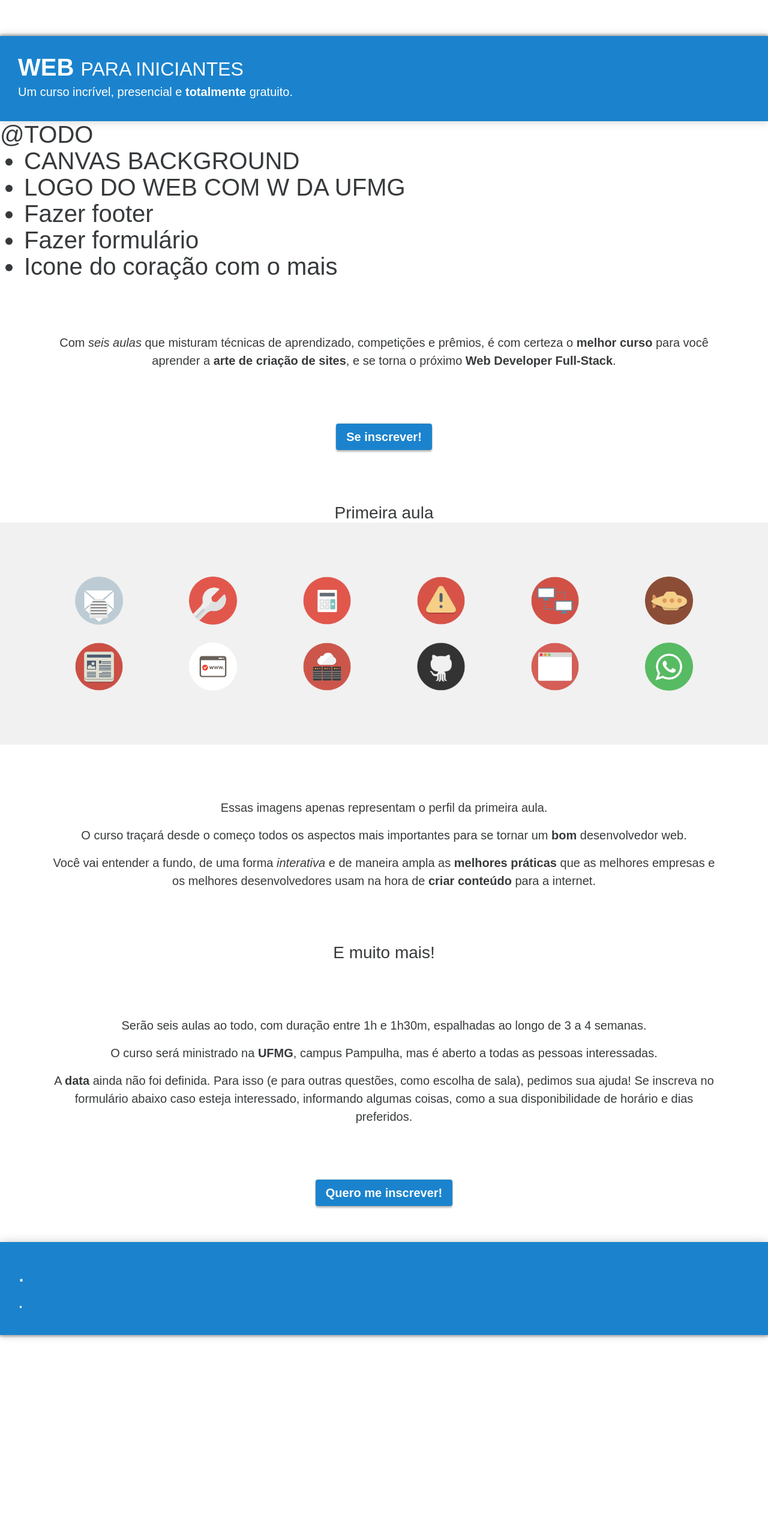
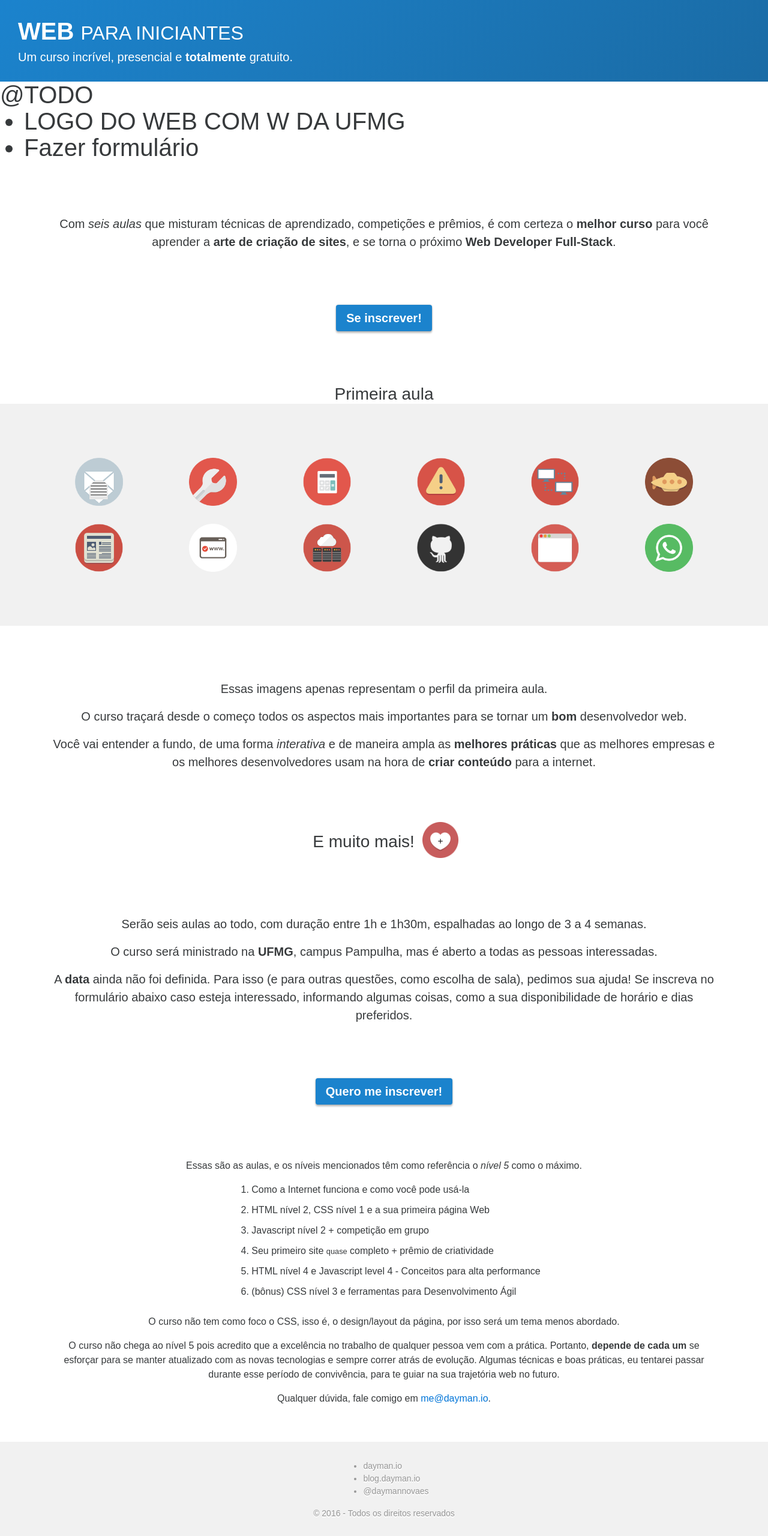
Before and after one commit to Daymannovaes/learn-web, a website: page index.html in a window 1280 px wide. Shown: the whole page at 60% size. Before the commit the page ends 2315 px from the top, so only its background shows below. Drawn offline with Linux system fonts and the light colour scheme.

Commit message:
almost done, missing forms and logo

```diff
--- a/index.html
+++ b/index.html
@@ -16,20 +16,18 @@
 
 		<!-- HEADER SECTION -->
 		<header>
-			<h1><strong>Web</strong> <small>para iniciantes</small></h1>
+			<div class="body">
+				<h1><strong>Web</strong> <small>para iniciantes</small></h1>
 
-			<h2>Um curso incrível, presencial e <strong>totalmente</strong> gratuito.</h2>
+				<h2>Um curso incrível, presencial e <strong>totalmente</strong> gratuito.</h2>
+			</div>
 		</header>
-
 		<h1>
 			@TODO
 
 			<ul>
-				<li>CANVAS BACKGROUND</li>
 				<li>LOGO DO WEB COM W DA UFMG</li>
-				<li>Fazer footer</li>
 				<li>Fazer formulário</li>
-				<li>Icone do coração com o mais</li>
 			</ul>
 		</h1>
 
@@ -69,7 +67,7 @@
 			<p>Você vai entender a fundo, de uma forma <i>interativa</i> e de maneira ampla as <strong>melhores práticas</strong> que as melhores empresas e os melhores desenvolvedores usam na hora de <strong>criar conteúdo</strong> para a internet.</p>
 		</section>
 
-		<h3 class="text">E muito mais!</h3>
+		<h3 class="text">E muito mais! <img class="heart" src="src/img/heart.png"></h3>
 
 		<section class="text">
 			<p>Serão seis aulas ao todo, com duração entre 1h e 1h30m, espalhadas ao longo de 3 a 4 semanas.</p>
@@ -83,10 +81,34 @@
 			<button>Quero me inscrever!</button>
 		</div>
 
+		<section class="text">
+			<small>
+				<p>Essas são as aulas, e os níveis mencionados têm como referência o <i>nível 5</i> como o máximo.</p>
+
+				<ol class="list">
+					<li>Como a Internet funciona e como você pode usá-la</li>
+					<li>HTML nível 2, CSS nível 1 e a sua primeira página Web</li>
+					<li>Javascript nível 2 + competição em grupo</li>
+					<li>Seu primeiro site <small>quase</small> completo + prêmio de criatividade</li>
+					<li>HTML nível 4 e Javascript level 4 - Conceitos para alta performance</li>
+					<li>(bônus) CSS nível 3 e ferramentas para Desenvolvimento Ágil</li>
+				</ol>
+
+				<p>O curso não tem como foco o CSS, isso é, o design/layout da página, por isso será um tema menos abordado.</p>
+
+				<p>O curso não chega ao nível 5 pois acredito que a excelência no trabalho de qualquer pessoa vem com a prática. Portanto, <strong>depende de cada um</strong> se esforçar para se manter atualizado com as novas tecnologias e sempre correr atrás de evolução. Algumas técnicas e boas práticas, eu tentarei passar durante esse período de convivência, para te guiar na sua trajetória web no futuro.</p>
+
+				<p>Qualquer dúvida, fale comigo em <a href="mailto:me@dayman.io">me@dayman.io</a>.</p>
+			</small>
+		</section>
+
 		<footer>
-			<h1>.</h1>
-
-			<h2>.</h2>
+			<ul class="list">
+				<li><a target="_blank" href="http://dayman.io">dayman.io</a></li>
+				<li><a target="_blank" href="http://blog.dayman.io">blog.dayman.io</a></li>
+				<li><a target="_blank" href="https://facebook.com/daymannovaes">@daymannovaes</a></li>
+			</ul>
+			<div>© 2016 - Todos os direitos reservados</div>
 		</footer>
 
 		<script src="src/js/wow.min.js"></script>
--- a/src/sass/main.scss
+++ b/src/sass/main.scss
@@ -7,9 +7,12 @@
 
 $base-color: #1B83CD;
 $base-color-darker: #1C7ABD;
+$base-color-darker-2: #1A6BA5;
 $base-unit: 30px;
 
 $gray-1: #F1F1F1;
+$gray-2: #989898;
+$gray-3: #707070;
 
 html {
 	overflow-x: hidden;
@@ -20,8 +23,6 @@ body {
     padding: 0;
 
     font-size: 20px;
-
-    padding-bottom: 3*$base-unit;
 }
 @viewport {
     zoom: 1.0;
@@ -33,20 +34,29 @@ body {
 }
 
 header {
-    margin-top: 2*$base-unit;
+    .body {
+        padding: 30px;
 
-    padding: 30px;
+        background: $base-color;
+        background: -moz-linear-gradient(-45deg, $base-color 0%, $base-color-darker 39%, $base-color-darker-2 100%);
+        background: -webkit-gradient(left top, right bottom, color-stop(0%, $base-color), color-stop(39%, $base-color-darker), color-stop(100%, $base-color-darker-2));
+        background: -webkit-linear-gradient(-45deg, $base-color 0%, $base-color-darker 39%, $base-color-darker-2 100%);
+        background: -o-linear-gradient(-45deg, $base-color 0%, $base-color-darker 39%, $base-color-darker-2 100%);
+        background: -ms-linear-gradient(-45deg, $base-color 0%, $base-color-darker 39%, $base-color-darker-2 100%);
+        background: linear-gradient(135deg, $base-color 0%, $base-color-darker 39%, $base-color-darker-2 100%);
+        filter: progid:DXImageTransform.Microsoft.gradient( startColorstr='$base-color', endColorstr='$base-color-darker-2', GradientType=1 );
 
-    background-color: $base-color;
-    color: white;
+        color: white;
 
-    box-shadow: 0 0 15px 0px rgba(0, 0, 0, 0.2), 0 -3px 3px 0 rgba(0, 0, 0, 0.24);
+        h1 {
+            text-transform: uppercase;
+        }
+        h2 {
+            font-size: 20px;
 
-    h1 {
-        text-transform: uppercase;
-    }
-    h2 {
-        font-size: 20px;
+            margin-top: 10px;
+            margin-bottom: 0;
+        }
     }
 }
 
@@ -55,10 +65,38 @@ footer {
 
     padding: 30px;
 
-    background-color: $base-color;
-    color: white;
+    background-color: $gray-1;
+    color: $gray-2;
 
-    box-shadow: 0 0 15px 0px rgba(0, 0, 0, 0.2), 0 3px 3px 0 rgba(0, 0, 0, 0.24);
+    text-shadow: 0px 2px 0px #FFF;
+    font-size: 14px;
+    text-align: center;
+
+    ul {
+        a {
+            color: $gray-2;
+
+            &:hover {
+                color: $gray-3;
+            }
+        }
+    }
+}
+
+ul.list {
+    display: inline-block;
+    text-align: left;
+    li {
+        list-style: initial;
+    }
+}
+
+ol.list {
+    display: inline-block;
+    text-align: left;
+    li {
+        margin-bottom: 10px;
+    }
 }
 
 .class-title, .text {
@@ -129,3 +167,10 @@ section {
 [data-hint]:after {
     box-shadow: 0 0 15px 0px rgba(0, 0, 0, 0.2), 2px 2px 3px 0 rgba(0, 0, 0, 0.24);
 }
+
+.heart {
+    width: 60px;
+    position: relative;
+    top: -5px;
+    left: 5px;
+}
```
Also changed, not shown: src/css/main.css, src/img/heart.png (added), 1 other file.
